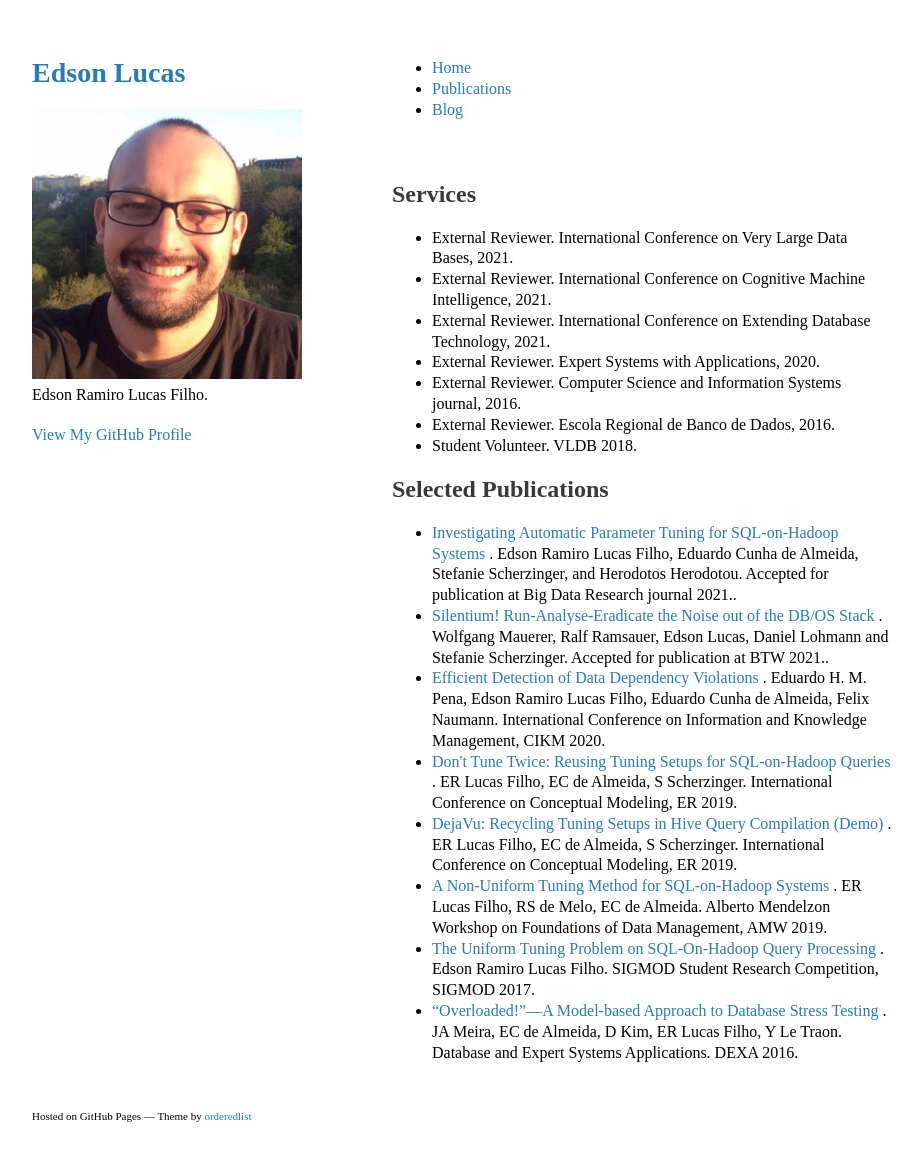
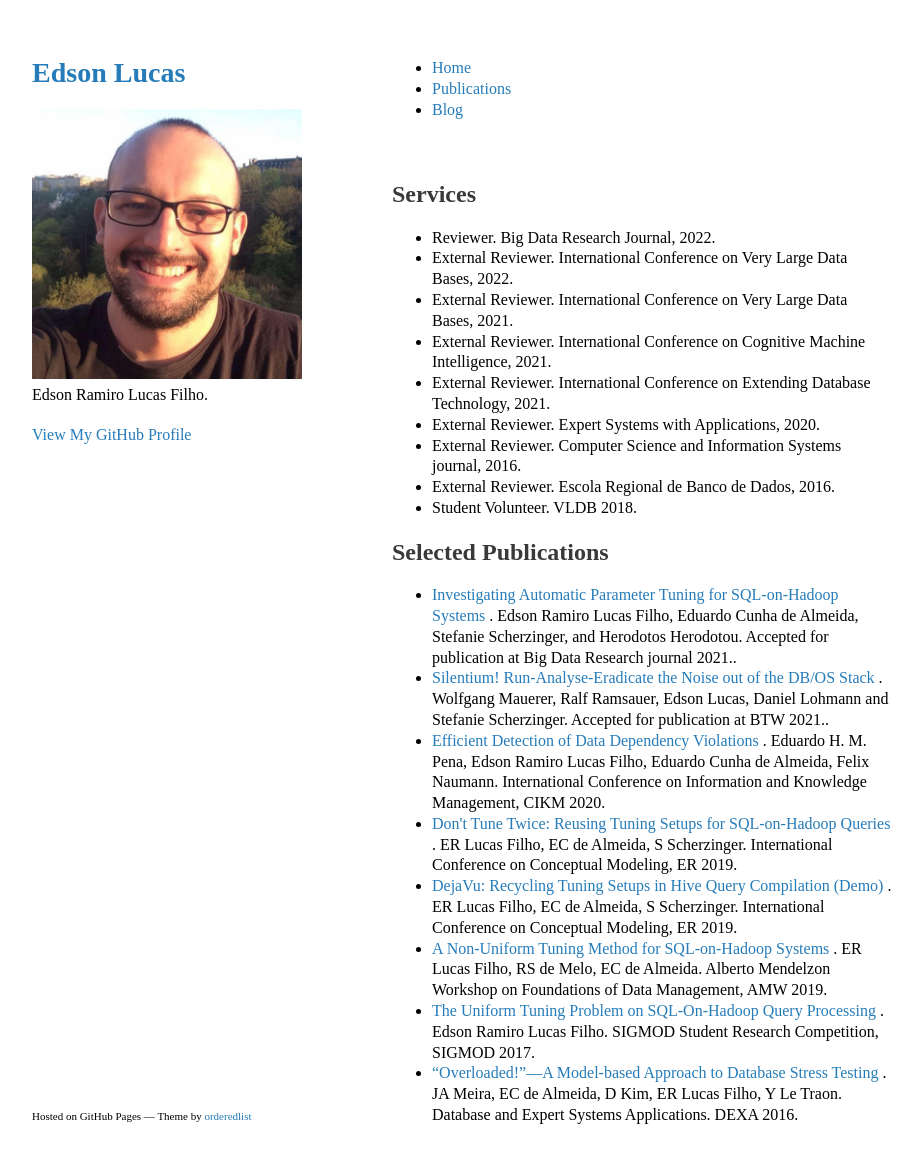
Before and after one commit to edsonrl/edsonrl.github.io, a Jekyll site: the page built from publications.md, in a window 1280 px wide and 1196 px high. Shown: the top 1163 px of the window, without its empty margins (178-1100 px from the left). Built offline with Jekyll 4.4.1, drawn with Linux system fonts in a browser that asks for light colours.

Commit message:
add new services

```diff
--- a/_data/services.yml
+++ b/_data/services.yml
@@ -1,3 +1,8 @@
+
+- type: Reviewer
+  event: Big Data Research Journal, 2022.
+- type: External Reviewer
+  event: International Conference on Very Large Data Bases, 2022.
 - type: External Reviewer
   event: International Conference on Very Large Data Bases, 2021.
 - type: External Reviewer
```
